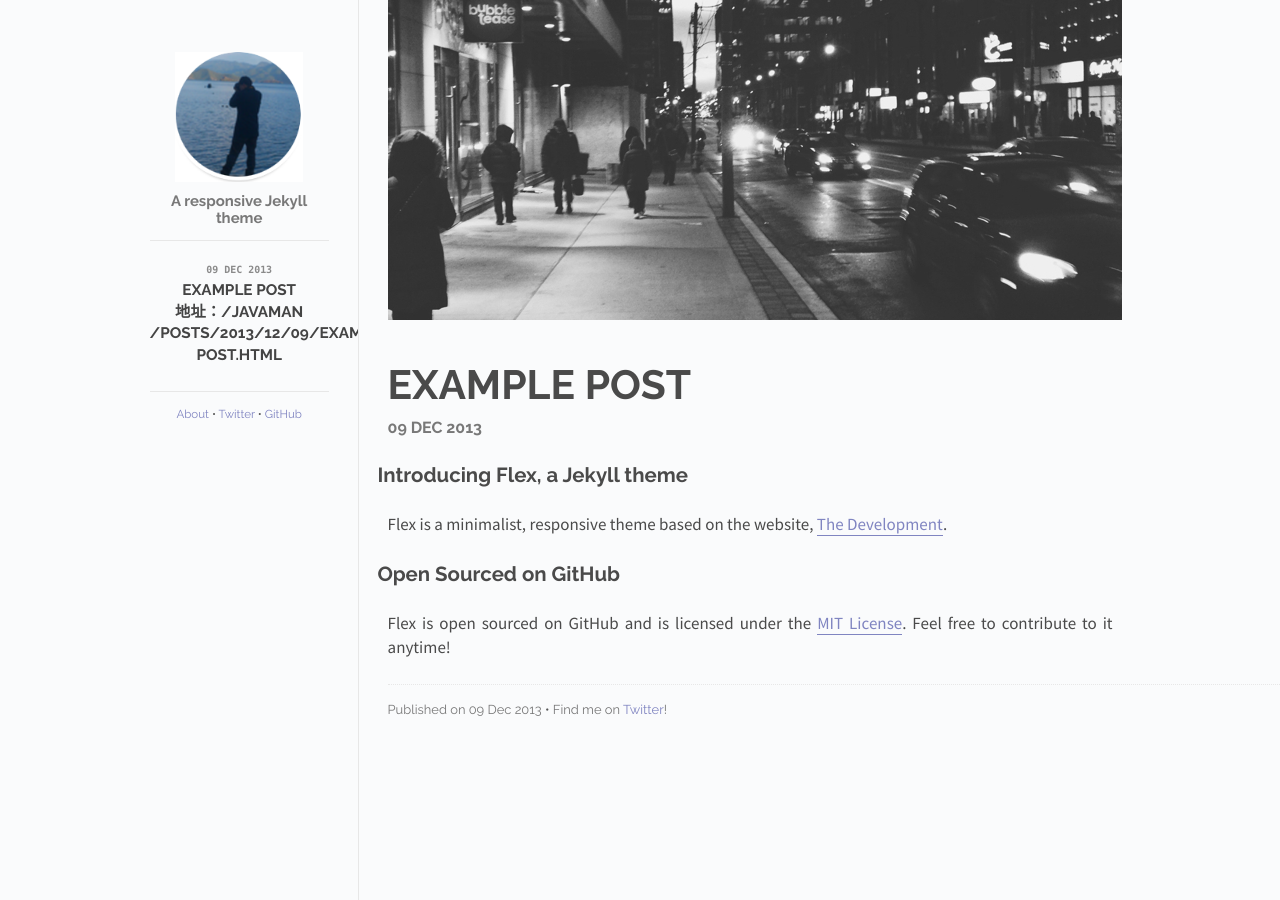
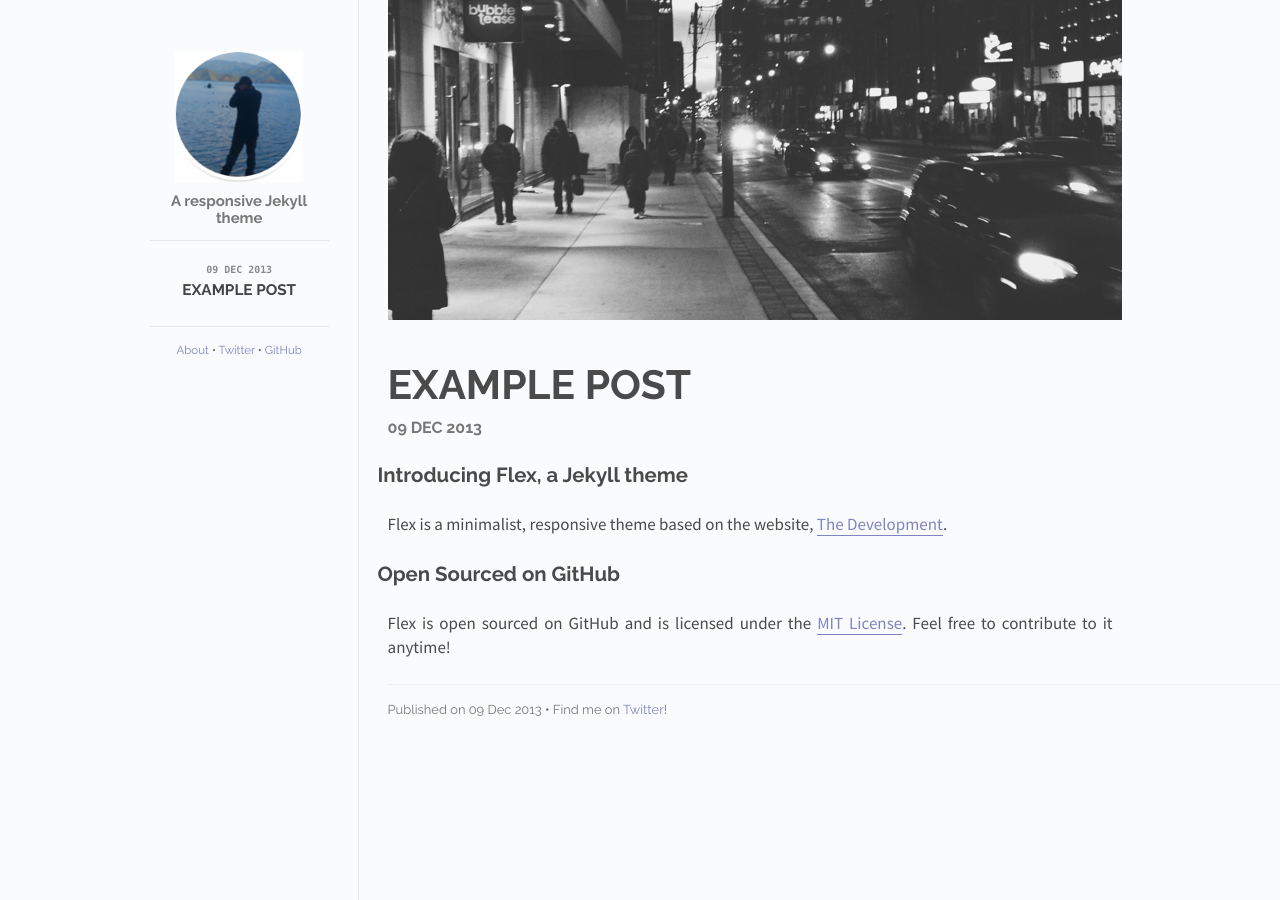
Before and after one commit to javamanyy/javamanyy, a Jekyll site: the page built from index.html, in a window 1280 px wide. Built offline with Jekyll 4.4.1, drawn with Linux system fonts in a browser that asks for light colours; Markdown is read by kramdown in place of the engine named in the settings.

Commit message:
Update default.html

```diff
--- a/_layouts/default.html
+++ b/_layouts/default.html
@@ -32,7 +32,7 @@
               <li class="post-link">
                 <a class="post-title" href="{{site.baseurl}}/{{ post.url }}">
                   <span class="post-date">{{ post.date | date_to_string }}</span>
-                  {{ post.title }} <br/>地址：{{site.baseurl}}       {{ post.url }}
+                  {{ post.title }}
                 </a>
               </li>
             {% endfor %}
```
